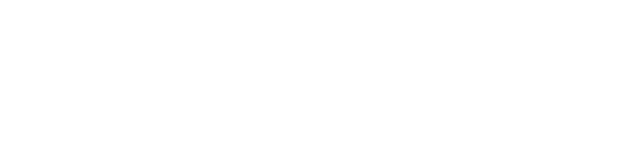
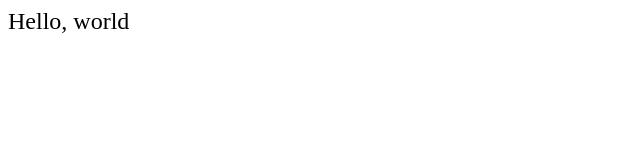
Before and after one commit to Ipowerplay/27-february-2018--bmcc, a plain HTML site: page index.html in a window 1280 px wide. Shown: the whole page, without its empty margins (0-640 px from the left). Drawn offline with Linux system fonts and the light colour scheme.

Commit message:
Add basic CSS file

```diff
--- /dev/null
+++ b/css/style.css
@@ -0,0 +1,4 @@
+p {
+   font-size: 1.5rem;
+   margin: auto;
+}
--- a/index.html
+++ b/index.html
@@ -4,9 +4,10 @@
    <meta charset="UTF-8">
    <meta name="viewport" content="width=device-width, initial-scale=1.0">
    <meta http-equiv="X-UA-Compatible" content="ie=edge">
+   <link href="css/style.css" rel="stylesheet">
    <title>Document</title>
 </head>
 <body>
-
+   <p>Hello, world</p>
 </body>
 </html>
```
